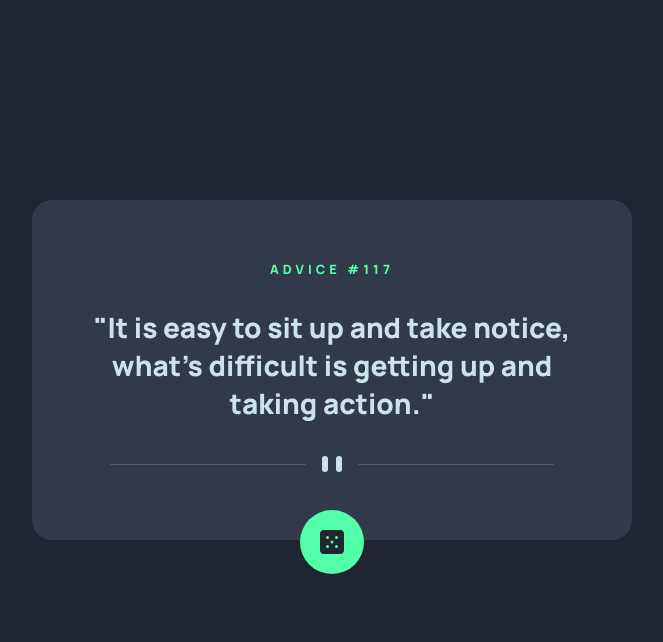
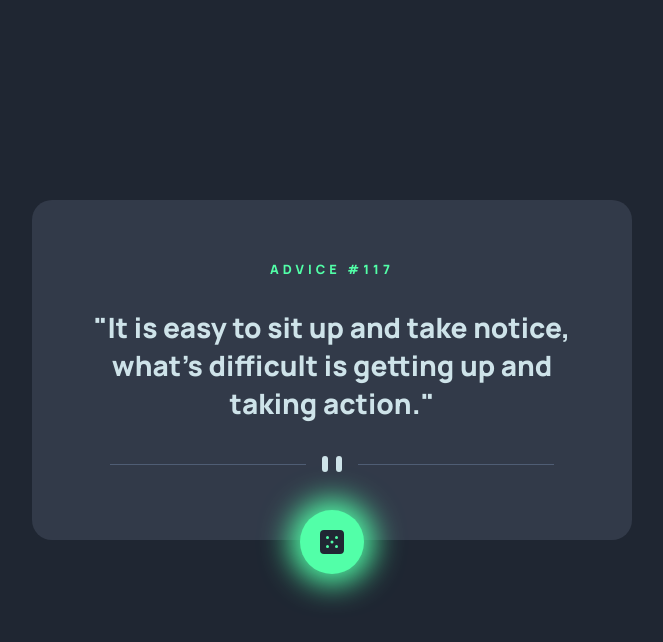
Before and after one commit to lenahm/advice-generator-app, a plain HTML site: page index.html in a window 1280 px wide. In both pictures the pointer is over the button 640 px from the left and 542 px from the top of the page. Shown: the whole page, without its empty margins (308-971 px from the left). Drawn offline with Linux system fonts and the light colour scheme.

Commit message:
implemented button-hover-blur-effect

```diff
--- a/style.css
+++ b/style.css
@@ -50,6 +50,7 @@ main #advice {
 }
 
 button {
+    cursor: pointer;
     display: flex;
     justify-content: center;
     align-items: center;
@@ -59,3 +60,7 @@ button {
     border-radius: 50%;
     background-color: var(--neon-green);
 }
+
+button:hover {
+    box-shadow: 0 0 30px 10px var(--neon-green);
+}
```
